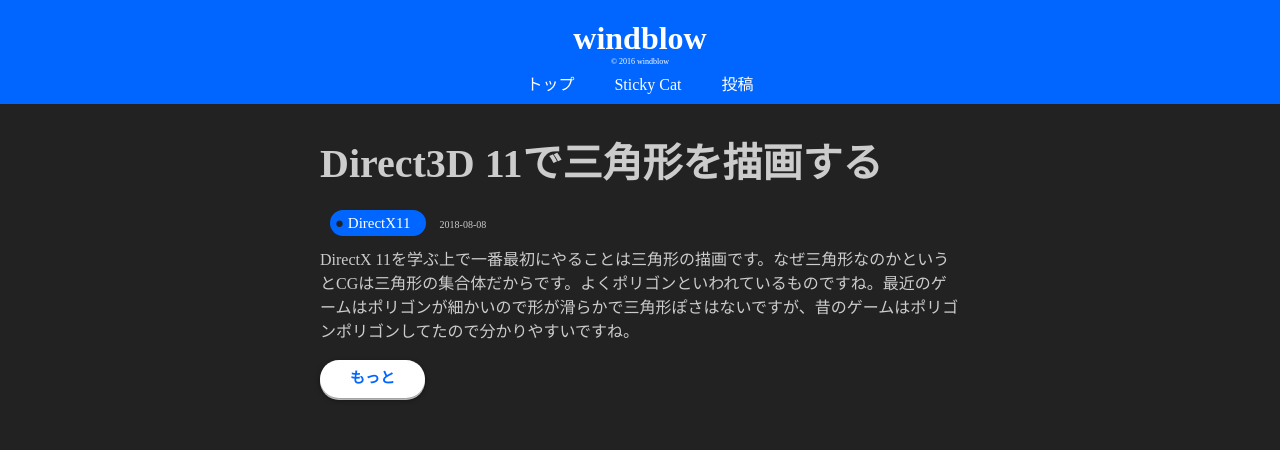
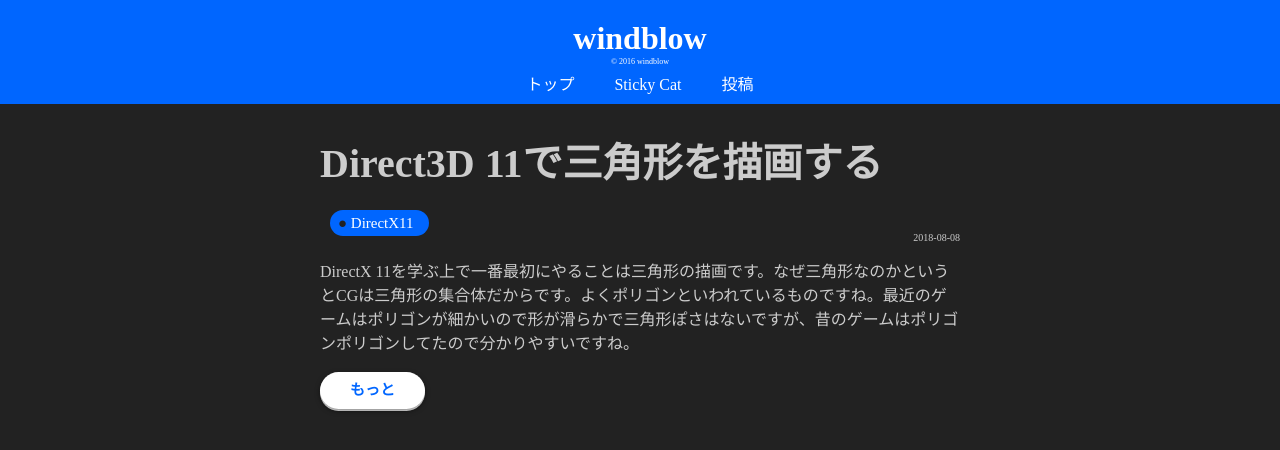
Before and after one commit to itukikikuti/windblow.net, a Jekyll site: the page built from posts/index.html, in a window 1280 px wide. Shown: the top 450 px of the page. Built offline with Jekyll 4.4.1, drawn with Linux system fonts in a browser that asks for light colours; the list of posts is cut into pages by our own code.

Commit message:
Update style.css

```diff
--- a/assets/style.css
+++ b/assets/style.css
@@ -73,7 +73,9 @@ main h1 a:hover {
     color: var(--theme-color);
 }
 article time {
+    display: block;
     font-size: 10px;
+    text-align: right;
 }
 .posts {
     display: flex;
@@ -125,7 +127,7 @@ article time {
     text-decoration: none;
     border-radius: 999px;
     margin: 10px;
-    padding: 5px 15px 5px 5px;
+    padding: 5px 15px 5px 8px;
 }
 .tag:before {
     content: "● ";
```
